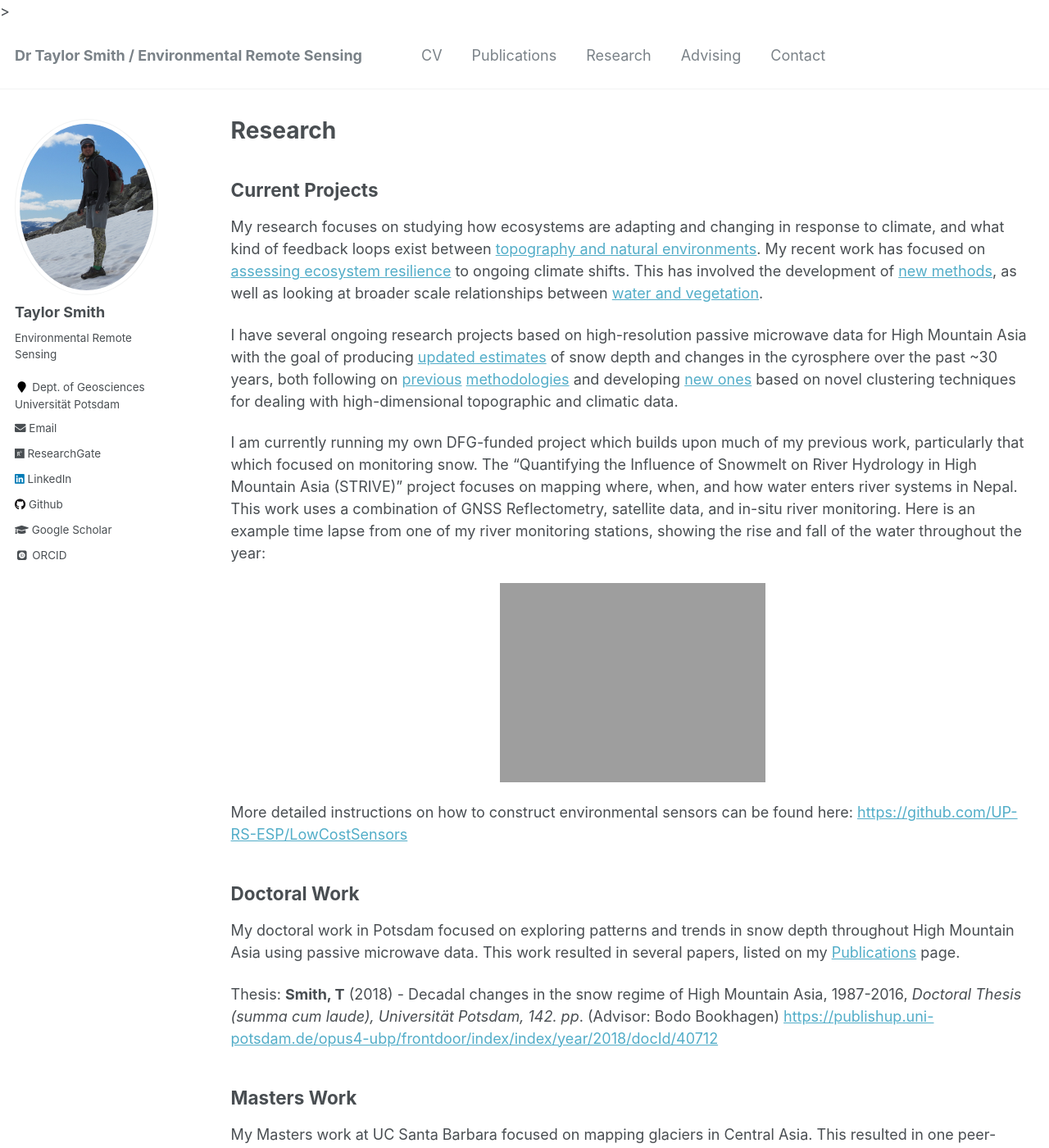
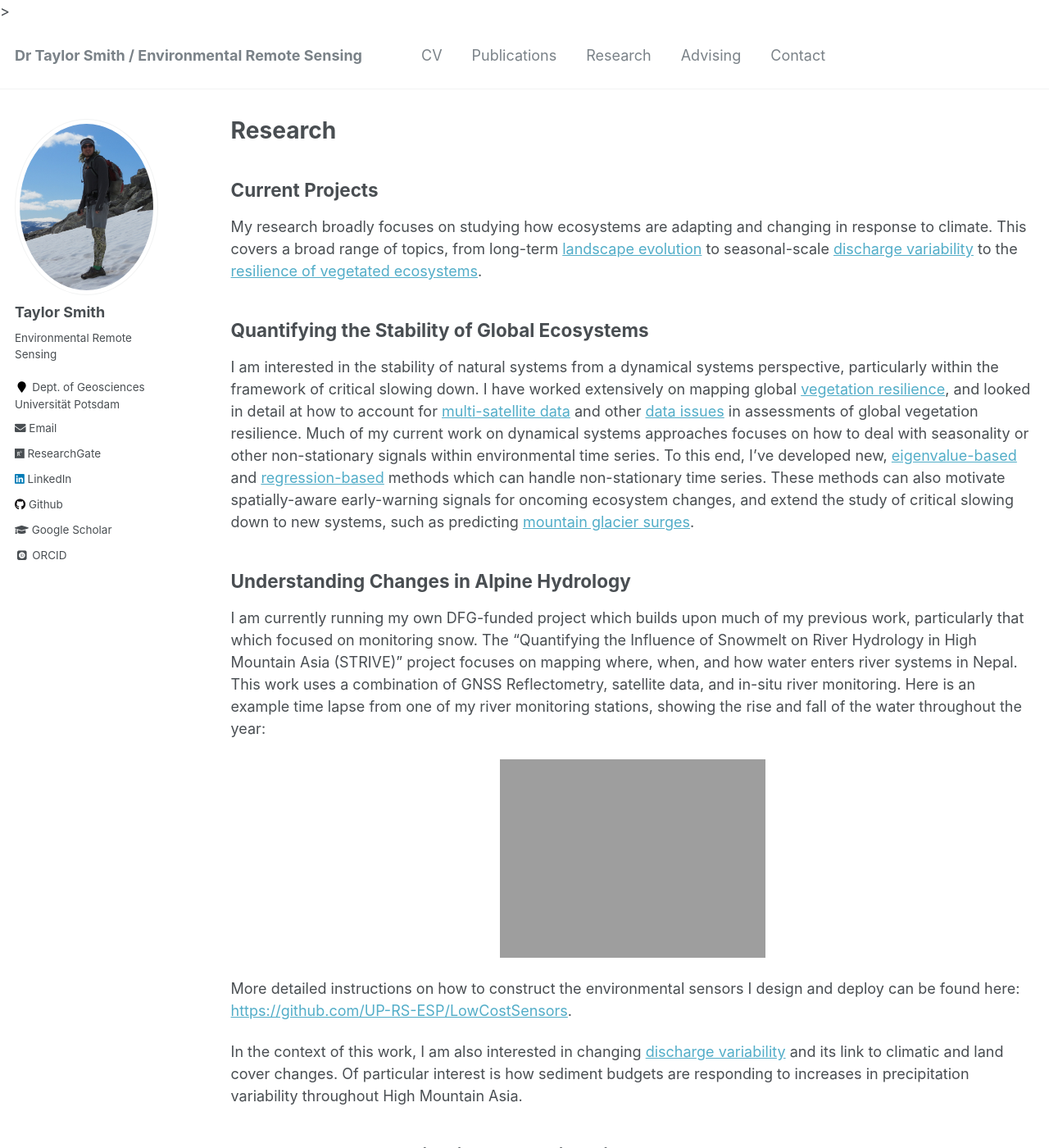
Before and after one commit to tasmi/tasmi.github.io, a Jekyll site: the page built from _pages/research.md, in a window 1280 px wide and 1400 px high. Shown: the whole window at 82% size. Built offline with Jekyll 4.4.1, drawn with Linux system fonts in a browser that asks for light colours; some web fonts are replaced; some of the changed text lies outside the part shown.

Commit message:
Update research.md

```diff
--- a/_pages/research.md
+++ b/_pages/research.md
@@ -7,9 +7,13 @@ author_profile: true
 
 ## Current Projects
 
-My research focuses on studying how ecosystems are adapting and changing in response to climate, and what kind of feedback loops exist between [topography and natural environments](https://doi.org/10.1029/2020JF005692). My recent work has focused on [assessing ecosystem resilience](https://www.nature.com/articles/s41558-022-01352-2) to ongoing climate shifts. This has involved the development of [new methods](https://doi.org/10.5194/esd-2022-41), as well as looking at broader scale relationships between [water and vegetation](https://doi.org/10.1038/s41467-023-36207-7).
+My research broadly focuses on studying how ecosystems are adapting and changing in response to climate. This covers a broad range of topics, from long-term [landscape evolution](https://doi.org/10.1029/2020JF005692) to seasonal-scale [discharge variability](https://doi.org/10.31223/X5TN25) to the [resilience of vegetated ecosystems](https://www.nature.com/articles/s41558-022-01352-2).
 
-I have several ongoing research projects based on high-resolution passive microwave data for High Mountain Asia with the goal of producing [updated estimates](https://doi.org/10.3389/feart.2020.559175) of snow depth and changes in the cyrosphere over the past ~30 years, both following on [previous](https://doi.org/10.1126/sciadv.1701550) [methodologies](https://doi.org/10.1126/sciadv.1701550) and developing [new ones](https://doi.org/10.1016/j.scitotenv.2021.147363) based on novel clustering techniques for dealing with high-dimensional topographic and climatic data.
+## Quantifying the Stability of Global Ecosystems
+
+I am interested in the stability of natural systems from a dynamical systems perspective, particularly within the framework of critical slowing down. I have worked extensively on mapping global [vegetation resilience](https://doi.org/10.1038/s41558-022-01352-2), and looked in detail at how to account for [multi-satellite data](https://doi.org/10.5194/esd-14-173-2023) and other [data issues](https://doi.org/10.1038/s41559-023-02194-7) in assessments of global vegetation resilience. Much of my current work on dynamical systems approaches focuses on how to deal with seasonality or other non-stationary signals within environmental time series. To this end, I've developed new, [eigenvalue-based](https://doi.org/10.1038/s41467-026-68944-w) and [regression-based](https://doi.org/10.48550/arXiv.2604.24345) methods which can handle non-stationary time series. These methods can also motivate spatially-aware early-warning signals for oncoming ecosystem changes, and extend the study of critical slowing down to new systems, such as predicting [mountain glacier surges](https://doi.org/10.48550/arXiv.2604.24345).
+
+## Understanding Changes in Alpine Hydrology
 
 I am currently running my own DFG-funded project which builds upon much of my previous work, particularly that which focused on monitoring snow. The "Quantifying the Influence of Snowmelt on River Hydrology in High Mountain Asia (STRIVE)" project focuses on mapping where, when, and how water enters river systems in Nepal. This work uses a combination of GNSS Reflectometry, satellite data, and in-situ river monitoring. Here is an example time lapse from one of my river monitoring stations, showing the rise and fall of the water throughout the year:
 
@@ -17,22 +21,10 @@ I am currently running my own DFG-funded project which builds upon much of my pr
     <img width="33%" src="https://tasmi.github.io/images/river_subset.gif">
 </p>
 
-More detailed instructions on how to construct environmental sensors can be found here: [https://github.com/UP-RS-ESP/LowCostSensors](https://github.com/UP-RS-ESP/LowCostSensors)
+More detailed instructions on how to construct the environmental sensors I design and deploy can be found here: [https://github.com/UP-RS-ESP/LowCostSensors](https://github.com/UP-RS-ESP/LowCostSensors).
 
-## Doctoral Work
+In the context of this work, I am also interested in changing [discharge variability](https://doi.org/10.31223/X5TN25) and its link to climatic and land cover changes. Of particular interest is how sediment budgets are responding to increases in precipitation variability throughout High Mountain Asia.
 
-My doctoral work in Potsdam focused on exploring patterns and trends in snow depth throughout High Mountain Asia using passive microwave data. This work resulted in several papers, listed on my [Publications](https://tasmi.github.io/publications/) page.
+## Snow-Water Storage in High Mountain Asia
 
-Thesis: **Smith, T** (2018) - Decadal changes in the snow regime of High Mountain Asia, 1987-2016, _Doctoral Thesis (summa cum laude), Universität Potsdam, 142. pp_. (Advisor: Bodo Bookhagen) [https://publishup.uni-potsdam.de/opus4-ubp/frontdoor/index/index/year/2018/docId/40712](https://publishup.uni-potsdam.de/opus4-ubp/frontdoor/index/index/year/2018/docId/40712)
-
-## Masters Work
-
-My Masters work at UC Santa Barbara focused on mapping glaciers in Central Asia. This resulted in one peer-reviewed [publication](https://doi.org/10.5194/tc-9-1747-2015) detailing an algorithm for semi-automatically mapping glacier outlines.
-
-Thesis: **Smith, T** (2014) - Glacial Response to Climate Change in the Tien Shan Mountain Range of Central Asia, _Masters Thesis, UC Santa Barbara, 116. pp_. (Advisor: Bodo Bookhagen) [https://escholarship.org/uc/item/3s21n2gc](https://escholarship.org/uc/item/3s21n2gc)
-
-## Undergraduate Work
-
-My undergraduate work at Middlebury College (Vermont) focused on two main projects: (1) mapping arsenic concentrations in Vermont, and (2) field mapping of volcanic deposits in Arizona. The arsenic work was eventually published [here](https://www.sciencedirect.com/science/article/pii/S0883292711000059?via%3Dihub), and the geologic mapping was published [here](https://www.sciencedirect.com/science/article/abs/pii/S0377027318301975).
-
-Thesis: **Smith, T** (2011) - Petrogenesis of Highly Evolved Rocks in the Springerville Volcanic Field, Eastern Arizona, _Bachelor Thesis, Middlebury College, 98. pp_. (Advisors: Ray Coish and Chris Condit)
+I have several ongoing research projects based on high-resolution passive microwave data for High Mountain Asia with the goal of producing [updated estimates](https://doi.org/10.3389/feart.2020.559175) of snow depth and changes in the cyrosphere over the past ~30 years, both following on [previous](https://doi.org/10.1126/sciadv.1701550) [methodologies](https://doi.org/10.1126/sciadv.1701550) and developing [new ones](https://doi.org/10.1016/j.scitotenv.2021.147363) based on novel clustering techniques for dealing with high-dimensional topographic and climatic data. I am also interested in how these changes link to [regional climate](https://doi.org/10.1016/j.atmosres.2023.107042), and how snow-water changes propagate downstream into [alpine rivers](https://doi.org/10.1029/2025GL119418).
```
